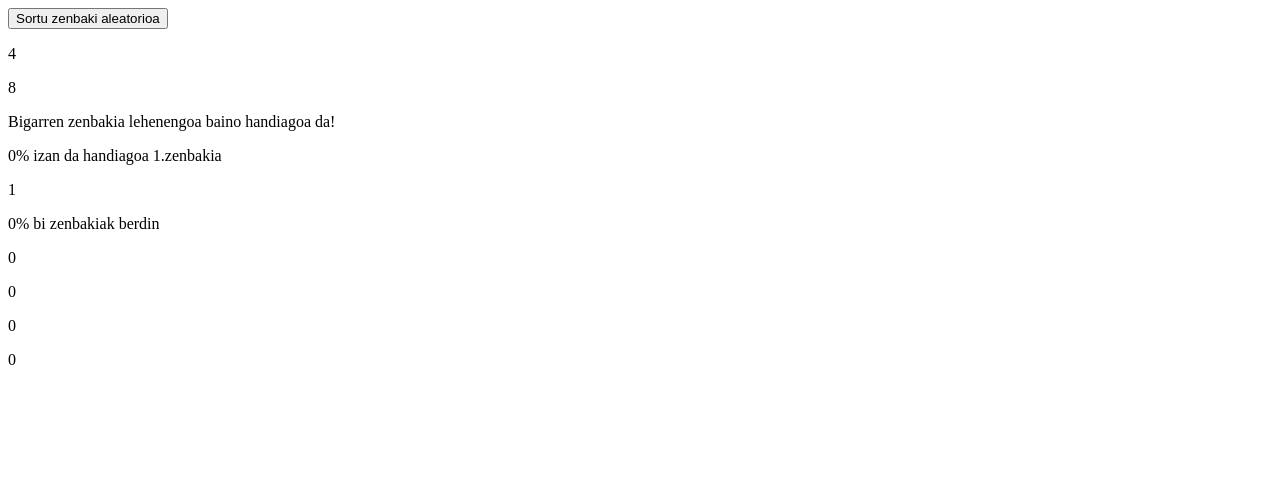
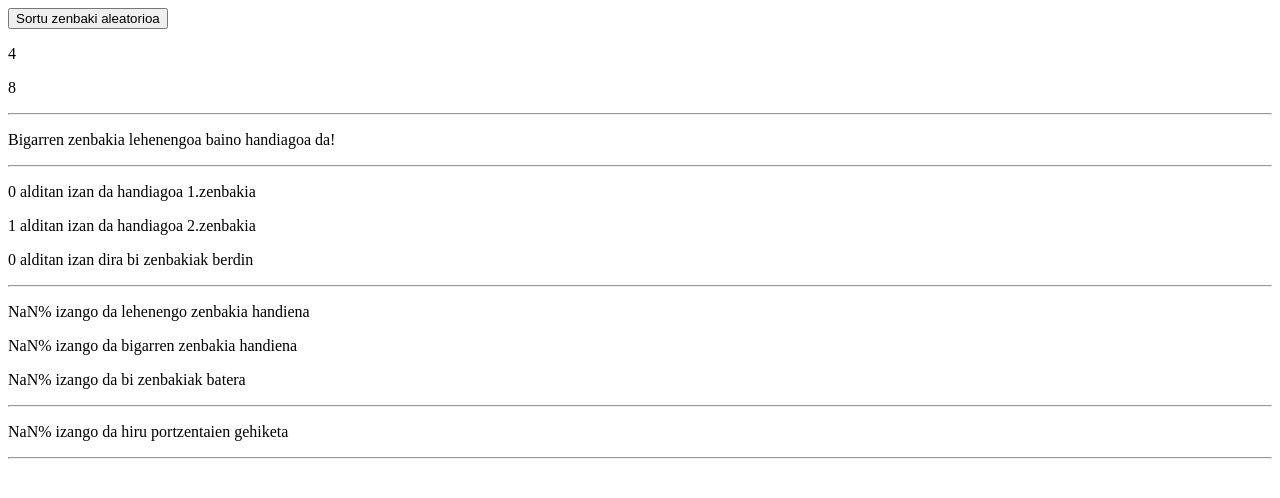
Before and after one commit to mikelalvarez/UIL, a plain HTML site: page JavaScript/2/2.html in a window 1280 px wide. Both pictures are taken after a click on the button "Sortu zenbaki aleatorioa". Drawn offline with Linux system fonts and the light colour scheme.

Commit message:
Finished this part of the project. Both files updated. Finally works!

```diff
--- a/JavaScript/2/2.html
+++ b/JavaScript/2/2.html
@@ -14,16 +14,19 @@
 
 <p id="zenbakia1">0</p>
 <p id="zenbakia2">0</p>
+<hr>
 <p id="erantzuna">-</p>
-<p id="portzentaia1">0% izan da handiagoa 1.zenbakia</p>
-<p id="portzentaia2">0% izan da handiagoa 2.zenbakia</p>
-<p id="portzentaia3">0% bi zenbakiak berdin</p>
-<p id="b">0</p>
-<p id="c">0</p>
-<p id="d">0</p>
-<p id="e">1</p>
-
-
+<hr>
+<p id="portzentaia1">0 alditan izan da handiagoa 1.zenbakia</p>
+<p id="portzentaia2">0 alditan izan da handiagoa 2.zenbakia</p>
+<p id="portzentaia3">0 alditan izan dira bi zenbakiak berdin</p>
+<hr>
+<p id="b">0% izango da lehenengo zenbakia handiena</p>
+<p id="c">0% izango da bi zenbakiak batera</p>
+<p id="d">0% izango da bigarren zenbakia handiena</p>
+<hr>
+<p id="e">0% izango da hiru portzentaien gehiketa</p>
+<hr>
 </body>
 
 </html>
--- a/JavaScript/2/js.js
+++ b/JavaScript/2/js.js
@@ -1,32 +1,50 @@
-var xh = +0;
-var bb = +0;
-var yh = +0;
+var xh = +0;  //X handiagoa
+var bb = +0;  //Biak berdin
+var yh = +0;  //Y handiagoa
 
 function zenbakia(){
-  var a = 1+(+xh + +yh + +bb);
-  var b = (+xh/a);
-  var c = (+bb/a);
-  var d = (+yh/a);
   var x = Math.floor(Math.random() * (10 - 0 + 1)) + 0;
   var y = Math.floor(Math.random() * (10 - 0 + 1)) + 0;
+  var a = (+xh + +yh + +bb);
+  var b = (+xh/+a);
+  var c = (+bb/+a);
+  var d = (+yh/+a);
+  document.getElementById('zenbakia1').innerHTML = y;
   document.getElementById('zenbakia2').innerHTML = x;
-  document.getElementById('zenbakia1').innerHTML = y;
   if (y > x) {
+    xh += 1;
+    document.getElementById('portzentaia1').innerHTML = (xh + " alditan izan da handiagoa 1.zenbakia");
+    document.getElementById('portzentaia3').innerHTML = (bb + " alditan izan dira bi zenbakiak berdin");
+    document.getElementById('portzentaia2').innerHTML = (yh + " alditan izan da handiagoa 2.zenbakia");
+
+    document.getElementById('b').innerHTML = ((b*100) + "%" + " izango da lehenengo zenbakia handiena");
+    document.getElementById('d').innerHTML = ((d*100) + "%" + " izango da bi zenbakiak batera");
+    document.getElementById('c').innerHTML = ((c*100) + "%" + " izango da bigarren zenbakia handiena");
+
     document.getElementById('erantzuna').innerHTML = ("Lehenengo zenbakia bigarrena baino handiagoa da!");
-    xh += 1;
-    document.getElementById('portzentaia1').innerHTML = xh;
-    document.getElementById('b').innerHTML = b;
   } else if (y == x) {
+    bb += 1;
+    document.getElementById('portzentaia1').innerHTML = (xh + " alditan izan da handiagoa 1.zenbakia");
+    document.getElementById('portzentaia3').innerHTML = (bb + " alditan izan dira bi zenbakiak berdin");
+    document.getElementById('portzentaia2').innerHTML = (yh + " alditan izan da handiagoa 2.zenbakia");
+
+    document.getElementById('b').innerHTML = ((b*100) + "%" + " izango da lehenengo zenbakia handiena");
+    document.getElementById('c').innerHTML = ((c*100) + "%" + " izango da bigarren zenbakia handiena");
+    document.getElementById('d').innerHTML = ((d*100) + "%" + " izango da bi zenbakiak batera");
+
     document.getElementById('erantzuna').innerHTML = ("Bi zenbakiak berdinak dira!");
-    bb += 1;
-    document.getElementById('portzentaia3').innerHTML = bb;
-    document.getElementById('c').innerHTML = c;
   } else {
+    yh += 1;
+    document.getElementById('portzentaia1').innerHTML = (xh + " alditan izan da handiagoa 1.zenbakia");
+    document.getElementById('portzentaia3').innerHTML = (bb + " alditan izan dira bi zenbakiak berdin");
+    document.getElementById('portzentaia2').innerHTML = (yh + " alditan izan da handiagoa 2.zenbakia");
+
+    document.getElementById('b').innerHTML = ((b*100) + "%" + " izango da lehenengo zenbakia handiena");
+    document.getElementById('d').innerHTML = ((d*100) + "%" + " izango da bi zenbakiak batera");
+    document.getElementById('c').innerHTML = ((c*100) + "%" + " izango da bigarren zenbakia handiena");
+
     document.getElementById('erantzuna').innerHTML = ("Bigarren zenbakia lehenengoa baino handiagoa da!");
-    yh += 1;
-    document.getElementById('portzentaia2').innerHTML = yh;
-    document.getElementById('d').innerHTML = d;
   }
-  var e = +b + +c + +d;
-  document.getElementById('e').innerHTML = b;
+var e = (+b + +c + +d)*100
+document.getElementById('e').innerHTML = (e + "%" + " izango da hiru portzentaien gehiketa");
 }
```
